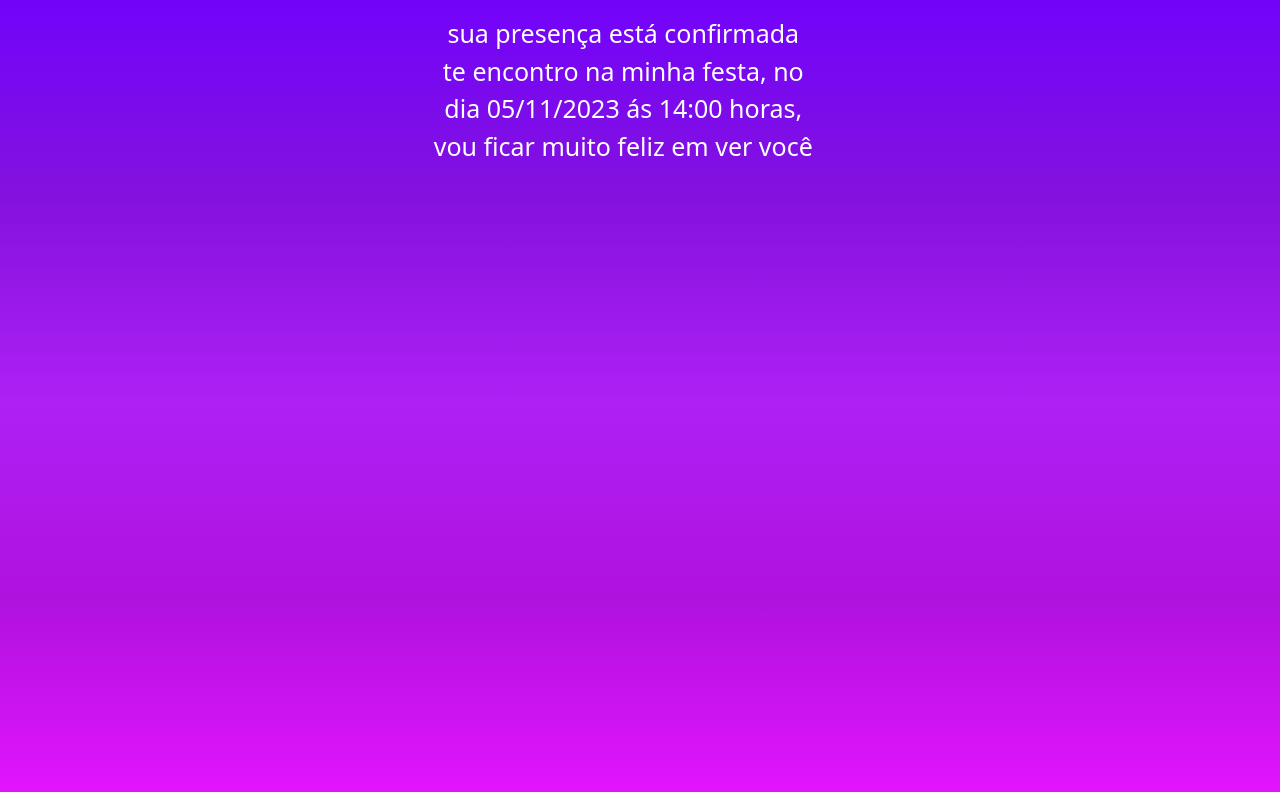
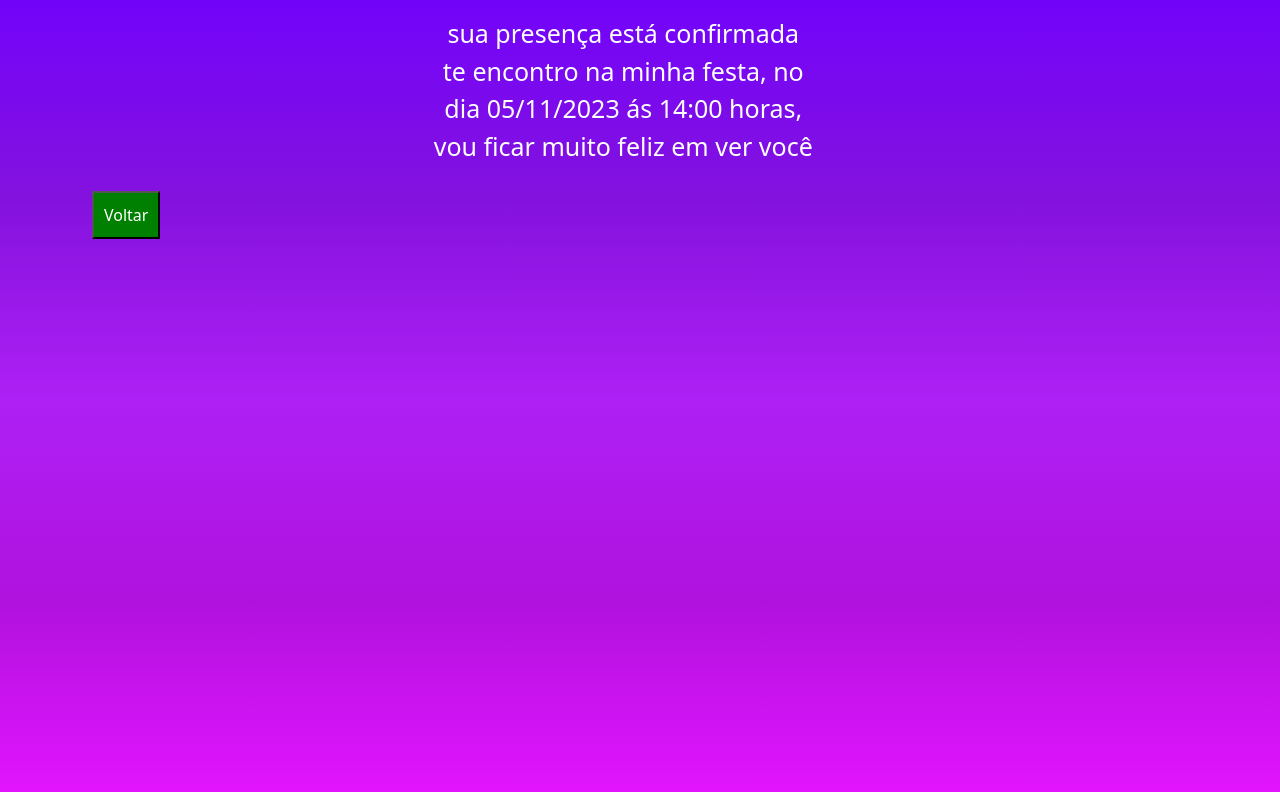
Before and after one commit to augustofonseca97/m1, a plain HTML site: page sucesso.html in a window 1280 px wide. Drawn offline with nearby package versions, Linux system fonts and the light colour scheme.

Commit message:
Update sucesso.html

```diff
--- a/sucesso.html
+++ b/sucesso.html
@@ -18,6 +18,8 @@
                 te encontro na minha festa, no <br>
                 dia 05/11/2023 ás 14:00 horas,<br>
              vou ficar muito feliz em ver você</p>
+
+             <button href="index.html">Voltar</button>
         </div>
     </div>
    </div>
```
